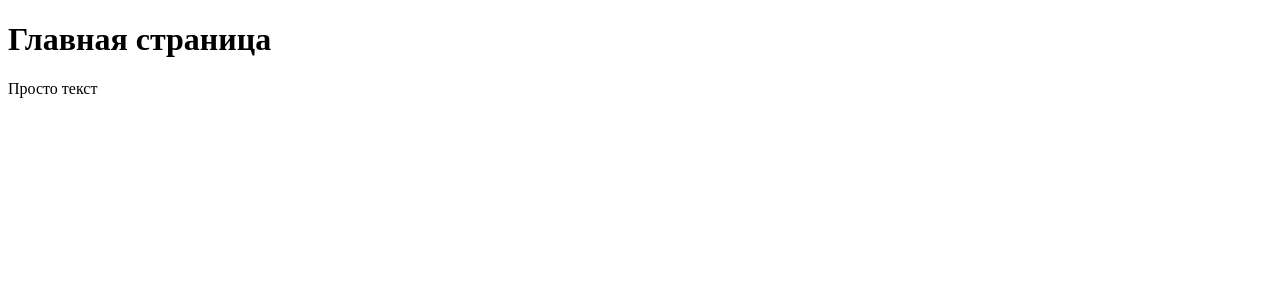
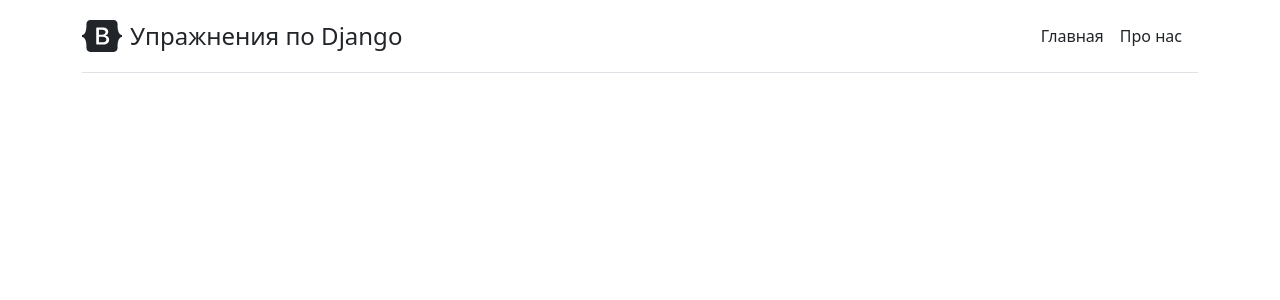
Before and after one commit to Alex10885/pythonDjango, a Python web app: template taskmanager/main/templates/main/index.html in a window 1280 px wide. Shown: the top 300 px of the page. Run offline with Jinja, Linux system fonts and the light colour scheme; the template is opened without the code that fills it, so the values that code supplies are empty.

Commit message:
вывод странички с разметкой

```diff
--- a/taskmanager/main/templates/main/index.html
+++ b/taskmanager/main/templates/main/index.html
@@ -3,9 +3,27 @@
 <head>
     <meta charset="UTF-8">
     <title>Главная страница</title>
+    <link rel="stylesheet" href="https://cdn.jsdelivr.net/npm/bootstrap@5.0.1/dist/css/bootstrap.min.css">
 </head>
-<body>
-  <h1>Главная страница</h1>
-  <p>Просто текст</p>
+<body cz-shortcut-listen = "true">
+ <div class="container py-3">
+  <header>
+    <div class="d-flex flex-column flex-md-row align-items-center pb-3 mb-4 border-bottom">
+      <a href="/" class="d-flex align-items-center text-dark text-decoration-none">
+        <svg xmlns="http://www.w3.org/2000/svg" width="40" height="32" class="me-2" viewBox="0 0 118 94" role="img"><title>Bootstrap</title><path fill-rule="evenodd" clip-rule="evenodd" d="M24.509 0c-6.733 0-11.715 5.893-11.492 12.284.214 6.14-.064 14.092-2.066 20.577C8.943 39.365 5.547 43.485 0 44.014v5.972c5.547.529 8.943 4.649 10.951 11.153 2.002 6.485 2.28 14.437 2.066 20.577C12.794 88.106 17.776 94 24.51 94H93.5c6.733 0 11.714-5.893 11.491-12.284-.214-6.14.064-14.092 2.066-20.577 2.009-6.504 5.396-10.624 10.943-11.153v-5.972c-5.547-.529-8.934-4.649-10.943-11.153-2.002-6.484-2.28-14.437-2.066-20.577C105.214 5.894 100.233 0 93.5 0H24.508zM80 57.863C80 66.663 73.436 72 62.543 72H44a2 2 0 01-2-2V24a2 2 0 012-2h18.437c9.083 0 15.044 4.92 15.044 12.474 0 5.302-4.01 10.049-9.119 10.88v.277C75.317 46.394 80 51.21 80 57.863zM60.521 28.34H49.948v14.934h8.905c6.884 0 10.68-2.772 10.68-7.727 0-4.643-3.264-7.207-9.012-7.207zM49.948 49.2v16.458H60.91c7.167 0 10.964-2.876 10.964-8.281 0-5.406-3.903-8.178-11.425-8.178H49.948z" fill="currentColor"></path></svg>
+        <span class="fs-4">Упражнения по Django</span>
+      </a>
+
+      <nav class="d-inline-flex mt-2 mt-md-0 ms-md-auto">
+        <a class="me-3 py-2 text-dark text-decoration-none" href="/">Главная</a>
+        <a class="me-3 py-2 text-dark text-decoration-none" href="/about-is">Про нас</a>
+
+      </nav>
+    </div>
+
+
+  </header>
+
+
 </body>
 </html>
--- a/taskmanager/main/views.py
+++ b/taskmanager/main/views.py
@@ -8,4 +8,4 @@ def index(request):
 
 
 def about(request):
-    return HttpResponse("<h4>About</h4>")
+    return render(request, "main/about.html")
```
Also changed, not shown: taskmanager/main/templates/main/about.html (added, +32 -0 lines).
